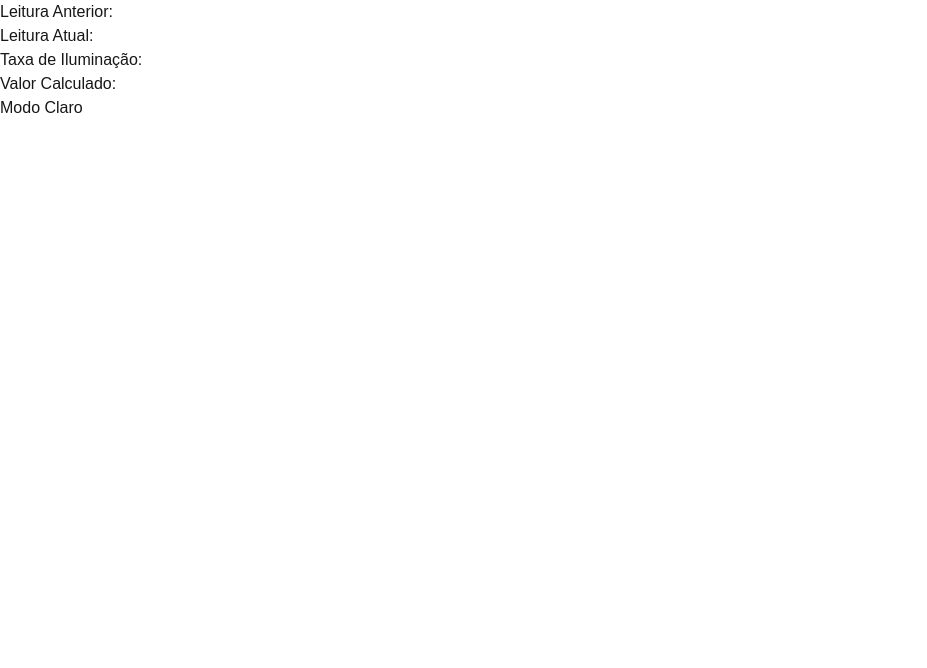
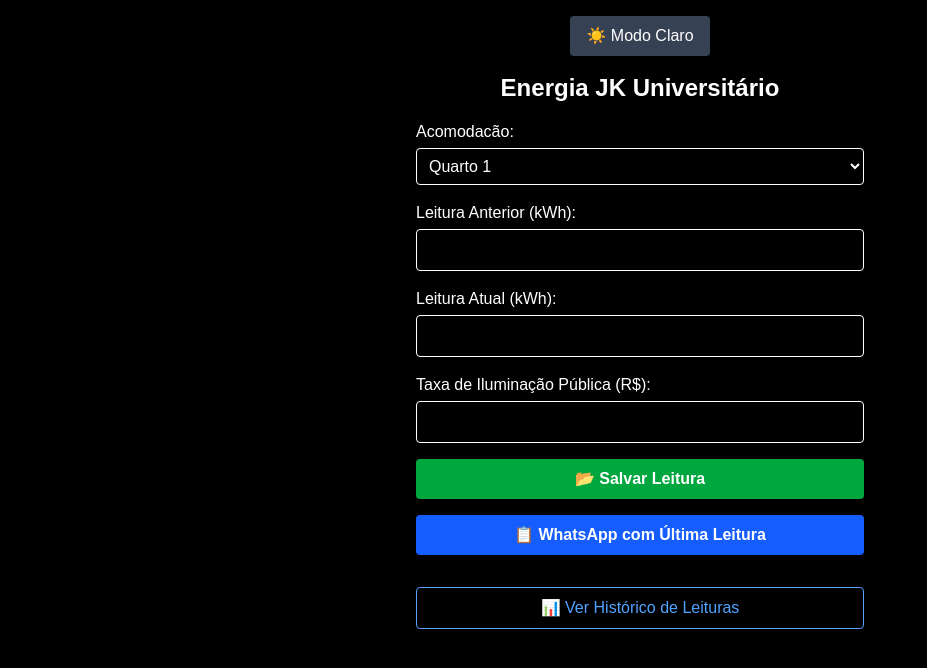
Before and after one commit to JkUniversitario421/energiajkuniversitario, a Next.js app: page / in a window 1280 px wide. Shown: the top 668 px of the page, without its empty margins (0-927 px from the left). Built offline with nearby package versions, Linux system fonts and the light colour scheme.

Commit message:
correção

```diff
--- a/src/app/page.tsx
+++ b/src/app/page.tsx
@@ -1,107 +1,257 @@
-'use client';
+"use client";
 
-import { useState, useEffect, ChangeEvent } from "react";
-
-// Tipagem para o evento beforeinstallprompt
-interface BeforeInstallPromptEvent extends Event {
-  prompt: () => Promise<void>;
-  userChoice: Promise<{
-    outcome: 'accepted' | 'dismissed';
-    platform: string;
-  }>;
-}
+import { useState, useEffect } from "react";
+import Head from "next/head";
 
 export default function Home() {
-  const [leituraAnterior, setLeituraAnterior] = useState<string>("");
-  const [leituraAtual, setLeituraAtual] = useState<string>("");
-  const [taxaIluminacao, setTaxaIluminacao] = useState<string>("");
-  const [valorCalculado, setValorCalculado] = useState<string>("");
-  const [darkMode, setDarkMode] = useState<boolean>(true);
+  const [acomodacao, setAcomodacao] = useState("1");
+  const [leituraAnterior, setLeituraAnterior] = useState("");
+  const [leituraAtual, setLeituraAtual] = useState("");
+  const [percentual, setPercentual] = useState("10");
+  const [taxaIluminacao, setTaxaIluminacao] = useState("");
+  const [valorCalculado, setValorCalculado] = useState("");
+  const [whatsLink, setWhatsLink] = useState("");
+  const [darkMode, setDarkMode] = useState(true);
 
-  const [deferredPrompt, setDeferredPrompt] = useState<BeforeInstallPromptEvent | null>(null);
-  const [installButtonVisible, setInstallButtonVisible] = useState<boolean>(false);
+  const [deferredPrompt, setDeferredPrompt] = useState<any>(null);
+  const [showInstallButton, setShowInstallButton] = useState(false);
 
+  // Captura o evento para instalação do PWA
   useEffect(() => {
-    const handleBeforeInstallPrompt = (e: Event) => {
+    const handler = (e: any) => {
       e.preventDefault();
-      setDeferredPrompt(e as BeforeInstallPromptEvent);
-      setInstallButtonVisible(true);
+      setDeferredPrompt(e);
+      setShowInstallButton(true);
     };
 
-    window.addEventListener('beforeinstallprompt', handleBeforeInstallPrompt);
-
-    return () => {
-      window.removeEventListener('beforeinstallprompt', handleBeforeInstallPrompt);
-    };
+    window.addEventListener("beforeinstallprompt", handler);
+    return () => window.removeEventListener("beforeinstallprompt", handler);
   }, []);
 
-  const handleInstall = () => {
+  const instalarApp = () => {
     if (deferredPrompt) {
       deferredPrompt.prompt();
-      deferredPrompt.userChoice.then((choiceResult: {
-        outcome: 'accepted' | 'dismissed';
-        platform: string;
-      }) => {
-        if (choiceResult.outcome === 'accepted') {
-          console.log('Usuário aceitou o prompt de instalação');
-        } else {
-          console.log('Usuário rejeitou o prompt de instalação');
-        }
-        setInstallButtonVisible(false);
+      deferredPrompt.userChoice.then(() => {
         setDeferredPrompt(null);
+        setShowInstallButton(false);
       });
     }
   };
 
-  const handleInputChange = (setter: (value: string) => void) =>
-    (e: ChangeEvent<HTMLInputElement>) => setter(e.target.value);
+  const limparCampos = () => {
+    setLeituraAnterior("");
+    setLeituraAtual("");
+    setPercentual("10");
+    setTaxaIluminacao("");
+    setValorCalculado("");
+    setWhatsLink("");
+  };
+
+  const salvarLeitura = async () => {
+    const anterior = parseFloat(leituraAnterior);
+    const atual = parseFloat(leituraAtual);
+    const consumo = atual - anterior;
+    const adicional = consumo * 0.1;
+    const taxa = parseFloat(taxaIluminacao);
+    const valorFinal = consumo + adicional + taxa;
+
+    setValorCalculado(valorFinal.toFixed(2));
+
+    const payload = {
+      acomodacao,
+      leitura_anterior: anterior,
+      leitura_atual: atual,
+      consumo: consumo.toFixed(2),
+      valor: valorFinal.toFixed(2),
+      percentual: "10.00",
+      iluminacao: taxa.toFixed(2),
+      data: new Date().toLocaleString("pt-BR"),
+    };
+
+    try {
+      const res = await fetch("https://sheetdb.io/api/v1/5m0rz0rmv8jmg", {
+        method: "POST",
+        headers: {
+          "Content-Type": "application/json",
+        },
+        body: JSON.stringify({ data: [payload] }),
+      });
+
+      if (res.ok) {
+        alert("Leitura salva com sucesso!");
+      } else {
+        alert("Erro ao salvar leitura!");
+      }
+    } catch (error) {
+      console.error("Erro ao enviar para SheetDB:", error);
+      alert("Erro de conexão com a planilha.");
+    }
+  };
+
+  const limparTelefone = (numero: string) => {
+    const limpo = numero.replace(/\D/g, "");
+    const valido = limpo.match(/^\d{10,13}$/);
+    return valido ? limpo : "";
+  };
+
+  const gerarLinkWhatsComUltimoRegistro = async () => {
+    try {
+      const resLeitura = await fetch(`https://sheetdb.io/api/v1/5m0rz0rmv8jmg/search?acomodacao=${acomodacao}`);
+      const leituras = await resLeitura.json();
+
+      if (!leituras || leituras.length === 0) {
+        alert("Nenhuma leitura encontrada para este quarto.");
+        return;
+      }
+
+      const ultimo = leituras[leituras.length - 1];
+
+      const resTelefone = await fetch(`https://sheetdb.io/api/v1/5m0rz0rmv8jmg/search?sheet=Telefones&acomodacao=${acomodacao}`);
+      const telefones = await resTelefone.json();
+
+      if (!telefones || telefones.length === 0) {
+        alert("Telefone não encontrado para este quarto.");
+        return;
+      }
+
+      const telefoneBruto = telefones[0].telefone;
+      const telefone = limparTelefone(telefoneBruto);
+
+      if (!telefone) {
+        alert("Telefone inválido encontrado na planilha.");
+        return;
+      }
+
+      const mensagem = `📊 *Leitura de Energia - Acomodacão ${ultimo.acomodacao}*\n🔢 Leitura Anterior: ${ultimo.leitura_anterior} kWh\n🔢 Leitura Atual: ${ultimo.leitura_atual} kWh\n⚡ Consumo: ${ultimo.consumo} kWh\n💸 Valor: R$ ${ultimo.valor}\n📈 % Adicional: ${ultimo.percentual}%\n💡 Iluminação: R$ ${ultimo.iluminacao}`;
+
+      const link = `https://wa.me/${telefone}?text=${encodeURIComponent(mensagem)}`;
+      setWhatsLink(link);
+    } catch (error) {
+      console.error("Erro ao buscar dados:", error);
+      alert("Erro ao buscar última leitura ou telefone.");
+    }
+  };
+
+  const bgColor = darkMode ? "bg-black" : "bg-white";
+  const textColor = darkMode ? "text-white" : "text-black";
+  const inputStyle = `${bgColor} ${textColor} border p-2 rounded mt-1`;
 
   return (
-    <main>
-      <div>
-        <div>
-          <label>Leitura Anterior:</label>
-          <input
-            type="text"
-            value={leituraAnterior}
-            onChange={handleInputChange(setLeituraAnterior)}
-          />
-        </div>
-        <div>
-          <label>Leitura Atual:</label>
-          <input
-            type="text"
-            value={leituraAtual}
-            onChange={handleInputChange(setLeituraAtual)}
-          />
-        </div>
-        <div>
-          <label>Taxa de Iluminação:</label>
-          <input
-            type="text"
-            value={taxaIluminacao}
-            onChange={handleInputChange(setTaxaIluminacao)}
-          />
-        </div>
-        <div>
-          <label>Valor Calculado:</label>
-          <input
-            type="text"
-            value={valorCalculado}
-            onChange={handleInputChange(setValorCalculado)}
-          />
-        </div>
-        <div>
-          <button onClick={() => setDarkMode(!darkMode)}>
-            {darkMode ? 'Modo Claro' : 'Modo Escuro'}
-          </button>
-        </div>
-        {installButtonVisible && (
-          <button onClick={handleInstall}>
-            Instalar App
+    <>
+      <Head>
+        <title>Energia JK Universitário</title>
+        <meta name="viewport" content="width=device-width, initial-scale=1" />
+        <link rel="manifest" href="/manifest.json" />
+        <link rel="apple-touch-icon" href="/icon-192x192.png" />
+        <meta name="theme-color" content="#000000" />
+      </Head>
+
+      <main className={`min-h-screen ${bgColor} ${textColor} p-4 flex flex-col items-center`}>
+        <button
+          onClick={() => setDarkMode(!darkMode)}
+          className="mb-4 px-4 py-2 rounded bg-gray-700 text-white hover:bg-gray-600"
+        >
+          {darkMode ? "☀️ Modo Claro" : "🌙 Modo Escuro"}
+        </button>
+
+        {showInstallButton && (
+          <button
+            onClick={instalarApp}
+            className="mb-4 px-4 py-2 rounded bg-blue-700 text-white hover:bg-blue-600"
+          >
+            📲 Instalar App
           </button>
         )}
-      </div>
-    </main>
+
+        <h1 className="text-2xl font-bold mb-4">Energia JK Universitário</h1>
+
+        <div className="grid gap-4 w-full max-w-md">
+          <label className="flex flex-col">
+            Acomodacão:
+            <select
+              className={inputStyle}
+              value={acomodacao}
+              onChange={(e) => {
+                setAcomodacao(e.target.value);
+                limparCampos();
+              }}
+            >
+              {[...Array(7)].map((_, i) => (
+                <option key={i} value={i + 1} className={inputStyle}>
+                  Quarto {i + 1}
+                </option>
+              ))}
+            </select>
+          </label>
+
+          <label className="flex flex-col">
+            Leitura Anterior (kWh):
+            <input
+              type="number"
+              className={inputStyle}
+              value={leituraAnterior}
+              onChange={(e) => setLeituraAnterior(e.target.value)}
+            />
+          </label>
+
+          <label className="flex flex-col">
+            Leitura Atual (kWh):
+            <input
+              type="number"
+              className={inputStyle}
+              value={leituraAtual}
+              onChange={(e) => setLeituraAtual(e.target.value)}
+            />
+          </label>
+
+          <label className="flex flex-col">
+            Taxa de Iluminação Pública (R$):
+            <input
+              type="number"
+              className={inputStyle}
+              value={taxaIluminacao}
+              onChange={(e) => setTaxaIluminacao(e.target.value)}
+            />
+          </label>
+
+          {valorCalculado && (
+            <div className="text-green-400 font-bold text-lg text-center">
+              💰 Valor Total: R$ {valorCalculado}
+            </div>
+          )}
+
+          <button
+            onClick={salvarLeitura}
+            className="bg-green-600 hover:bg-green-700 text-white font-semibold py-2 px-4 rounded"
+          >
+            📂 Salvar Leitura
+          </button>
+
+          <button
+            onClick={gerarLinkWhatsComUltimoRegistro}
+            className="bg-blue-600 hover:bg-blue-700 text-white font-semibold py-2 px-4 rounded"
+          >
+            📋 WhatsApp com Última Leitura
+          </button>
+
+          {whatsLink && (
+            <a
+              href={whatsLink}
+              target="_blank"
+              className="text-green-400 font-medium underline text-center"
+            >
+              📲 Enviar via WhatsApp
+            </a>
+          )}
+
+          <a
+            href="/historico"
+            className="border border-blue-400 text-blue-400 hover:bg-blue-400 hover:text-white transition-colors px-4 py-2 rounded text-center mt-4"
+          >
+            📊 Ver Histórico de Leituras
+          </a>
+        </div>
+      </main>
+    </>
   );
 }
```
